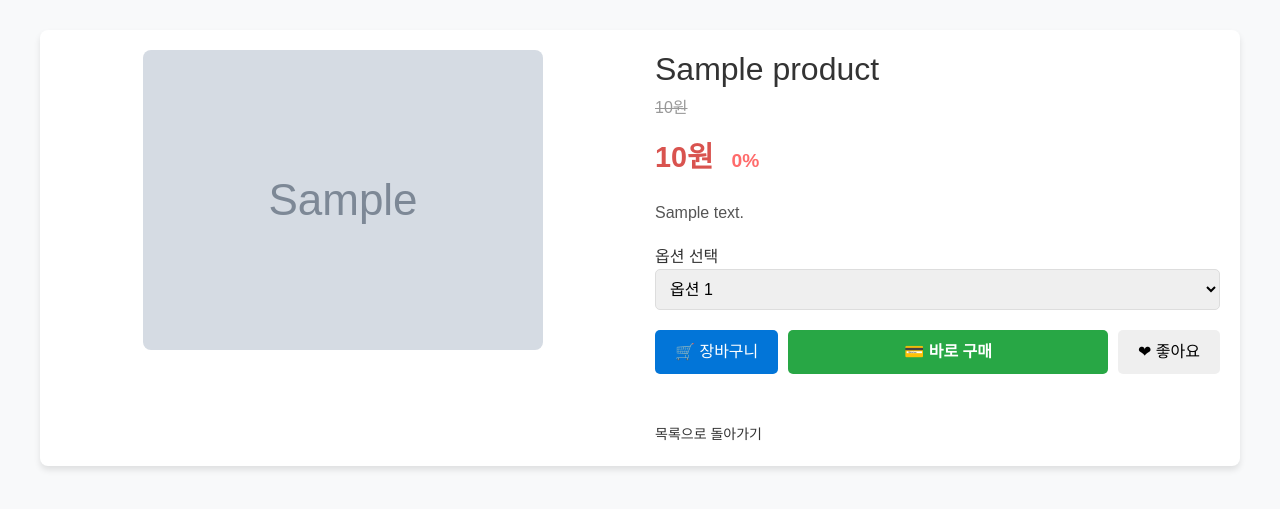
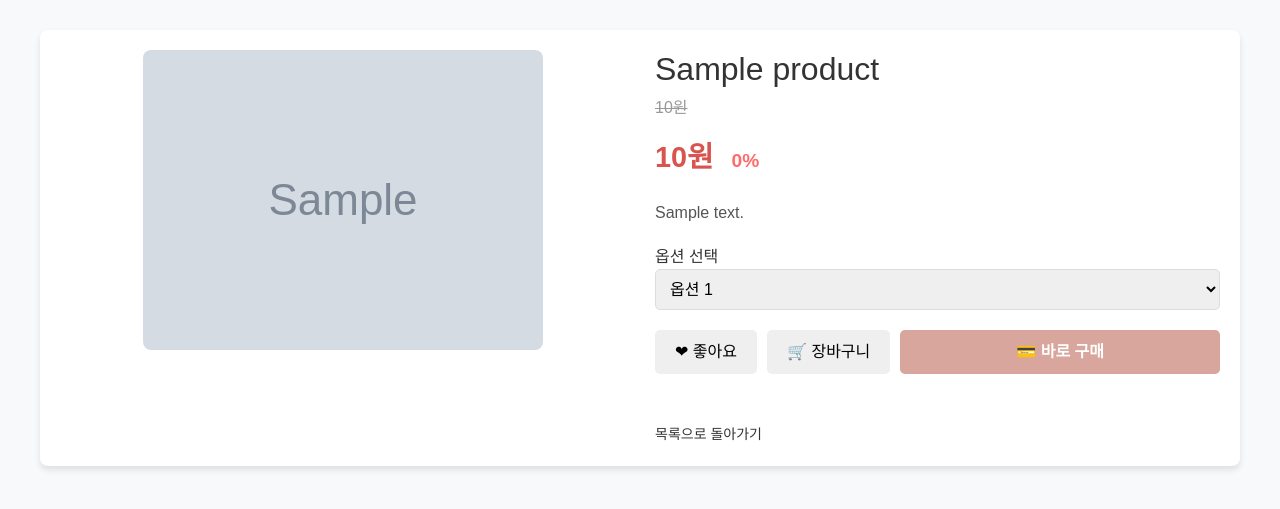
Before and after one commit to pdmstj/PHP, a PHP site: page /product_detail.php?id=1 in a window 1280 px wide. Shown: the top 509 px of the page. Run offline with PHP 8.4, Linux system fonts and the light colour scheme; tables that the repository leaves empty or names only in its code hold one stand-in row (values such as "Sample post"); grey boxes marked "Sample" are stand-in pictures.

```diff
--- a/product_detail.php
+++ b/product_detail.php
@@ -98,20 +98,19 @@ if (!$product) {
             transition: background-color 0.3s ease;
         }
         .buy-now-button {
-            background-color: #28a745;
-            color: white;
             font-weight: bold;
             flex: 1;
+            background-color: #D8A69D;
+            color: white;
         }
         .buy-now-button:hover {
-            background-color: #218838;
+            background-color: #C7918A;
         }
         .add-to-cart-button {
-            background-color: #0275d8;
-            color: white;
+
         }
         .add-to-cart-button:hover {
-            background-color: #025aa5;
+
         }
         .back-link {
             margin-top: 30px;
@@ -133,6 +132,11 @@ if (!$product) {
             border: 1px solid #ddd;
             border-radius: 5px;
         }
+
+        .like-button{
+
+        }
+
     </style>
 </head>
 <body>
@@ -165,9 +169,9 @@ if (!$product) {
 
                 <!-- 버튼 -->
                 <div class="actions">
+                    <button class="like-button">❤ 좋아요</button>
                     <button class="add-to-cart-button">🛒 장바구니</button>
                     <button class="buy-now-button">💳 바로 구매</button>
-                    <button class="like-button">❤ 좋아요</button>
                 </div>
                 <a href="shoppingmall.html" class="back-link">목록으로 돌아가기</a>
             </div>
```
